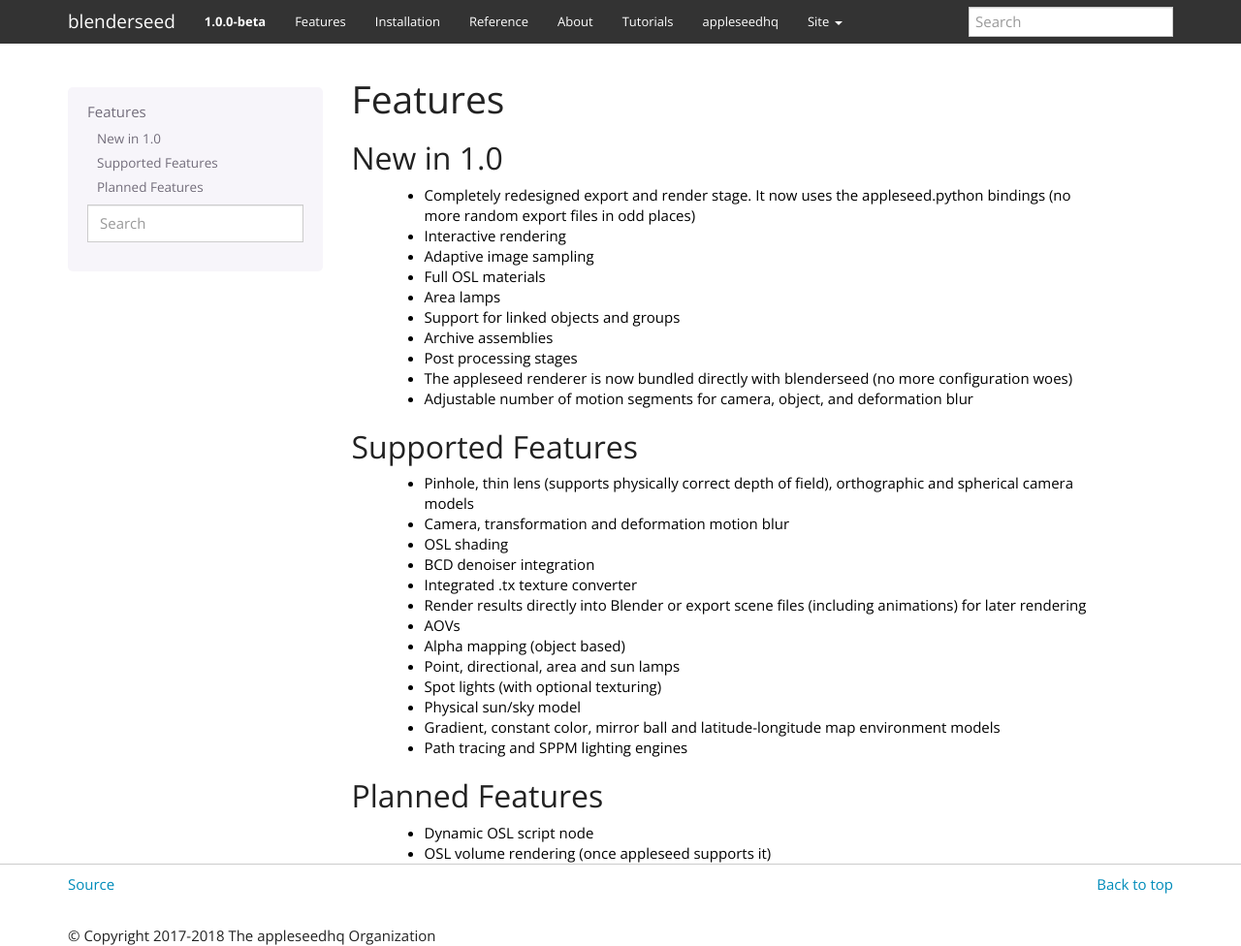
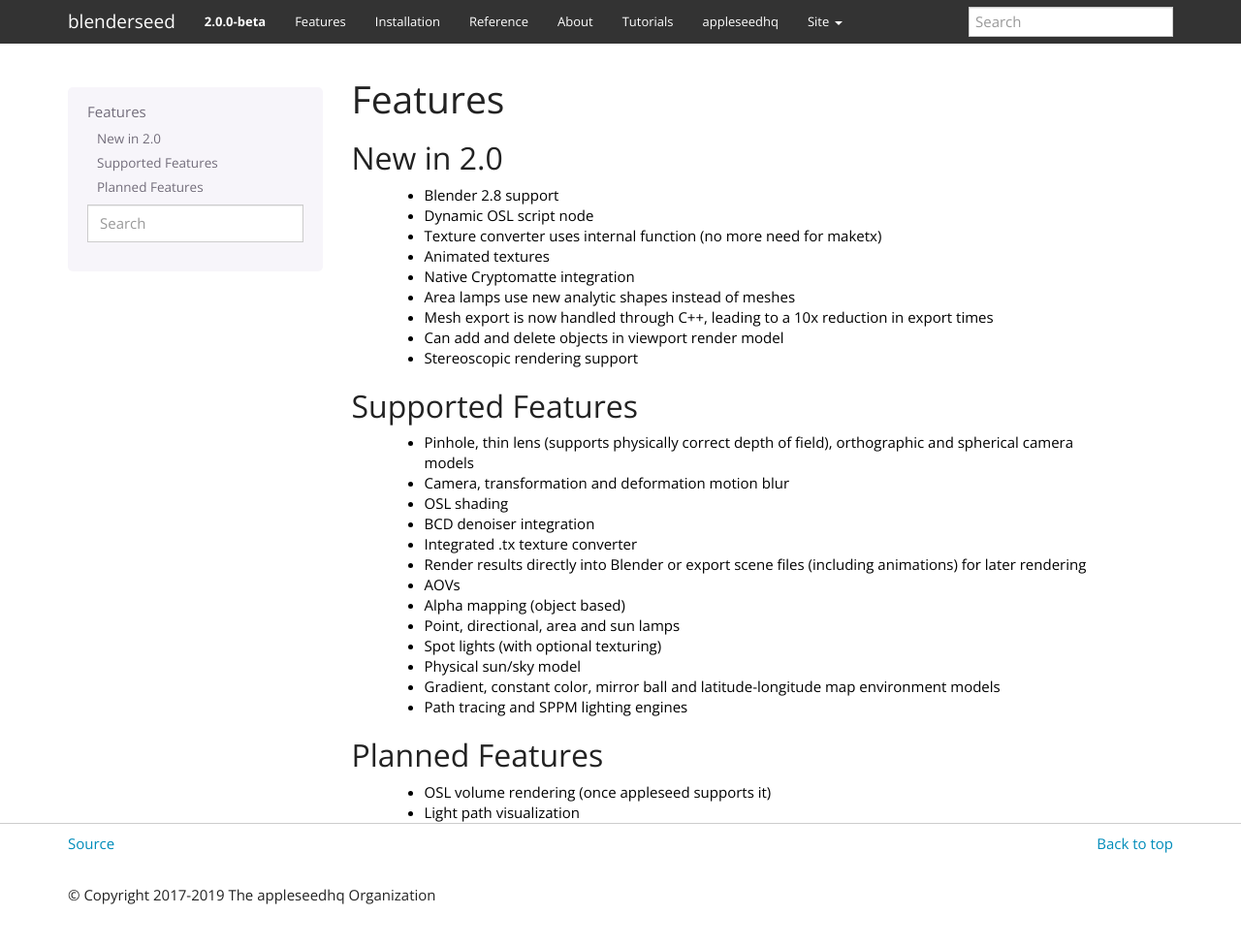
Before and after one commit to appleseedhq/blenderseed, a Sphinx documentation site: the page built from docs/features.rst, in a window 1280 px wide and 976 px high. Shown: the whole window at 97% size. Built offline with Sphinx 7.4.7, drawn with Linux system fonts in a browser that asks for light colours.

Commit message:
Initial docs for 2_8

```diff
--- a/docs/_static/css/blockquote_custom1.css
+++ b/docs/_static/css/blockquote_custom1.css
@@ -30,6 +30,6 @@
 }
 
 .footer>.container>p:last-child:after {
-    content: ' © Copyright 2017-2018 The appleseedhq Organization';
+    content: ' © Copyright 2017-2019 The appleseedhq Organization';
     visibility: visible;
 }
--- a/docs/about.rst
+++ b/docs/about.rst
@@ -1,7 +1,10 @@
 About blenderseed
 =================
 
-The original appleseed integration into blender was written by François Beaune when appleseed was in an alpha state. It was a primitive plugin, matching an equally primitive (at the time) renderer.  Over the next several years appleseed grew and improved in leaps and bounds, and blenderseed has grown along with it thanks to the dedication and efforts of many volunteer authors:
+The original appleseed integration into blender was written by François Beaune when appleseed was in an alpha state. It was a primitive plugin, matching an equally primitive (at the time) renderer.  Over the next several years appleseed grew and improved in leaps and bounds, and blenderseed has grown along with it thanks to the dedication and efforts of many volunteer authors.
+
+    - Project Lead:
+        - Jonathan Dent
 
     - Contributing Authors:
         - François Beaune
--- a/docs/conf.py
+++ b/docs/conf.py
@@ -27,9 +27,9 @@
 author = 'The appleseedhq Organization'
 
 # The short X.Y version
-version = '1.0.0-beta'
+version = '2.0.0-beta'
 # The full version, including alpha/beta/rc tags
-release = '1.0.0-beta'
+release = '2.0.0-beta'
 
 
 # -- General configuration ---------------------------------------------------
--- a/docs/features.rst
+++ b/docs/features.rst
@@ -1,19 +1,18 @@
 Features
 ========
 
-New in 1.0
+New in 2.0
 ----------
 
-    * Completely redesigned export and render stage.  It now uses the appleseed.python bindings (no more random export files in odd places)
-    * Interactive rendering
-    * Adaptive image sampling
-    * Full OSL materials
-    * Area lamps
-    * Support for linked objects and groups
-    * Archive assemblies
-    * Post processing stages
-    * The appleseed renderer is now bundled directly with blenderseed (no more configuration woes)
-    * Adjustable number of motion segments for camera, object, and deformation blur
+    * Blender 2.8 support
+    * Dynamic OSL script node
+    * Texture converter uses internal function (no more need for maketx)
+    * Animated textures
+    * Native Cryptomatte integration
+    * Area lamps use new analytic shapes instead of meshes
+    * Mesh export is now handled through C++, leading to a 10x reduction in export times
+    * Can add and delete objects in viewport render model
+    * Stereoscopic rendering support
 
 Supported Features
 ------------------
@@ -35,5 +34,5 @@
 Planned Features
 --------------------
 
-    * Dynamic OSL script node
     * OSL volume rendering (once appleseed supports it)
+    * Light path visualization
```
Also changed, not shown: docs/installation.rst (+5 -7 lines).
